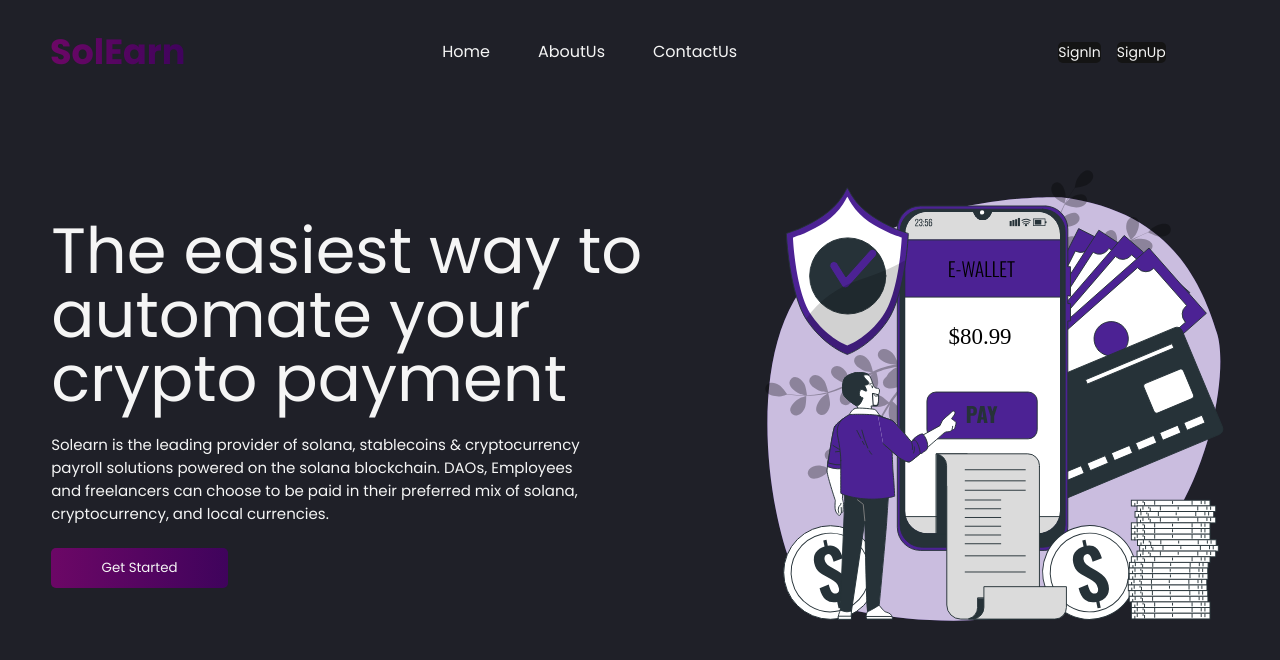
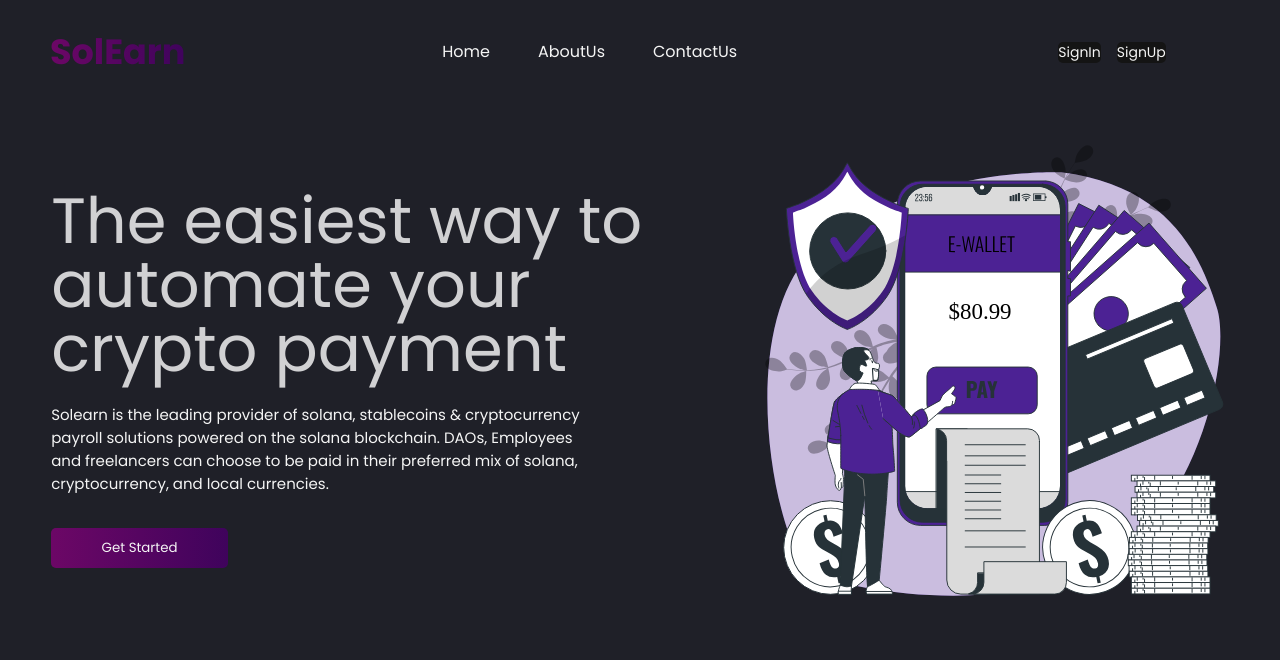
Before and after one commit to SolEarn-1-0/SolEarn-Frontend, a React (Create React App) app: page / in a window 1280 px wide. Shown: the top 660 px of the page. Built offline with nearby package versions, Linux system fonts and the light colour scheme.

Commit message:
hope this works :)

```diff
--- a/src/styles/Nav.module.css
+++ b/src/styles/Nav.module.css
@@ -69,7 +69,7 @@ nav {
 
 header {
   width: 100%;
-  height: 600px;
+  height: 550px;
   display: flex;
   align-items: center;
    padding: 0px 4%;
@@ -85,6 +85,7 @@ header {
   line-height: 4rem;
   width: 90%;
   font-weight: 400;
+  color: rgb(209, 209, 211);
 }
 
 .headerlft > p {
@@ -102,6 +103,7 @@ header {
   background: linear-gradient(to right, rgb(108, 7, 102), rgb(63, 3, 92));
   color: inherit;
   cursor: pointer;
+  margin-top: 10px;
 }
 
 .headerrght {
```
